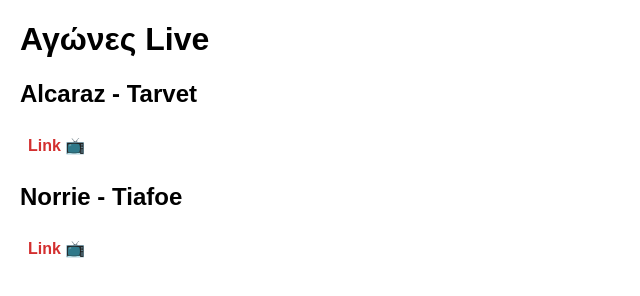
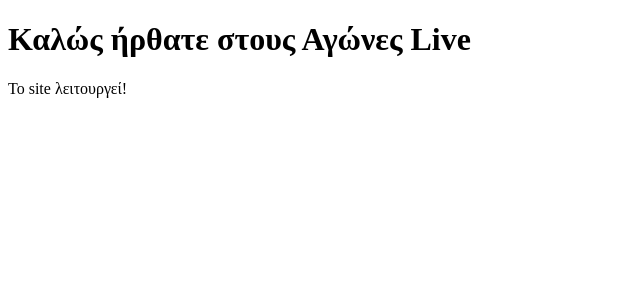
Before and after one commit to pao133333333/-Live, a plain HTML site: page index.html in a window 1280 px wide. Shown: the whole page, without its empty margins (0-640 px from the left). Drawn offline with Linux system fonts and the light colour scheme.

Commit message:
Add files via upload

```diff
--- a/index.html
+++ b/index.html
@@ -1,52 +1,11 @@
 <!DOCTYPE html>
 <html lang="el">
 <head>
-<meta charset="UTF-8" />
-<meta name="viewport" content="width=device-width, initial-scale=1" />
-<title>Αγώνες Live</title>
-<style>
-  body {
-    font-family: Arial, sans-serif;
-    background: #fff;
-    color: #000;
-    margin: 20px;
-  }
-  a {
-    color: #d32f2f;
-    font-weight: bold;
-    text-decoration: none;
-    margin: 8px;
-    display: inline-block;
-  }
-  a:hover {
-    text-decoration: underline;
-  }
-  iframe {
-    margin-top: 20px;
-    width: 100%;
-    height: 480px;
-    border: 1px solid #d32f2f;
-    border-radius: 6px;
-    display: none;
-  }
-</style>
+    <meta charset="UTF-8">
+    <title>Αγώνες Live</title>
 </head>
 <body>
-
-<h1>Αγώνες Live</h1>
-
-<h2>Alcaraz - Tarvet</h2>
-<div>
-  <a onclick="loadStream('https://thedaddy.click/stream/stream-638.php')">Link 📺</a>
-</div>
-
-<h2>Norrie - Tiafoe</h2>
-<div>
-  <a onclick="loadStream('https://thedaddy.click/stream/stream-638.php')">Link 📺</a>
-</div>
-
-
-<script>
-function loadStream(url) {
-  const iframe = document.getElementById('stream');
-  iframe
+    <h1>Καλώς ήρθατε στους Αγώνες Live</h1>
+    <p>Το site λειτουργεί!</p>
+</body>
+</html>
```
